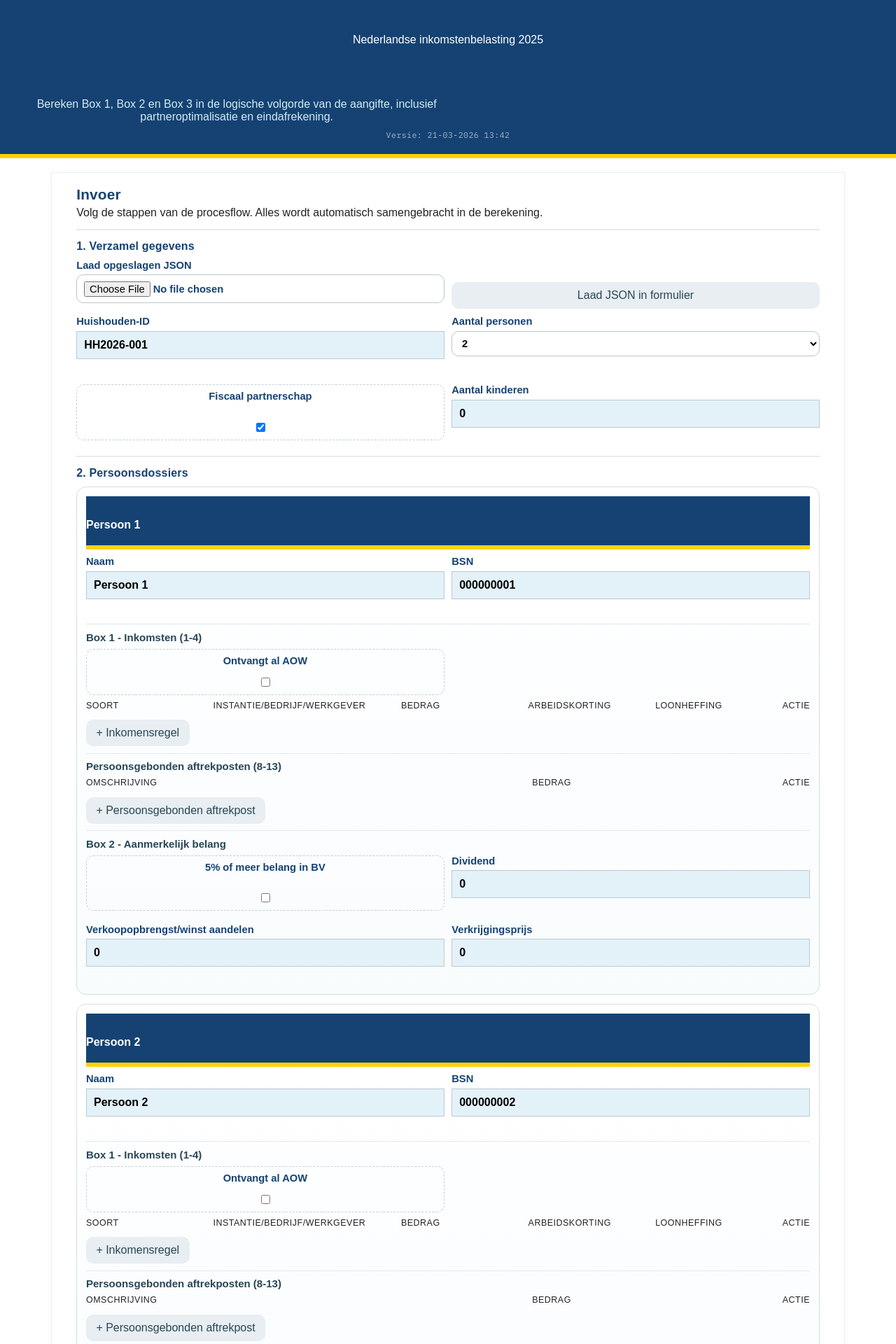
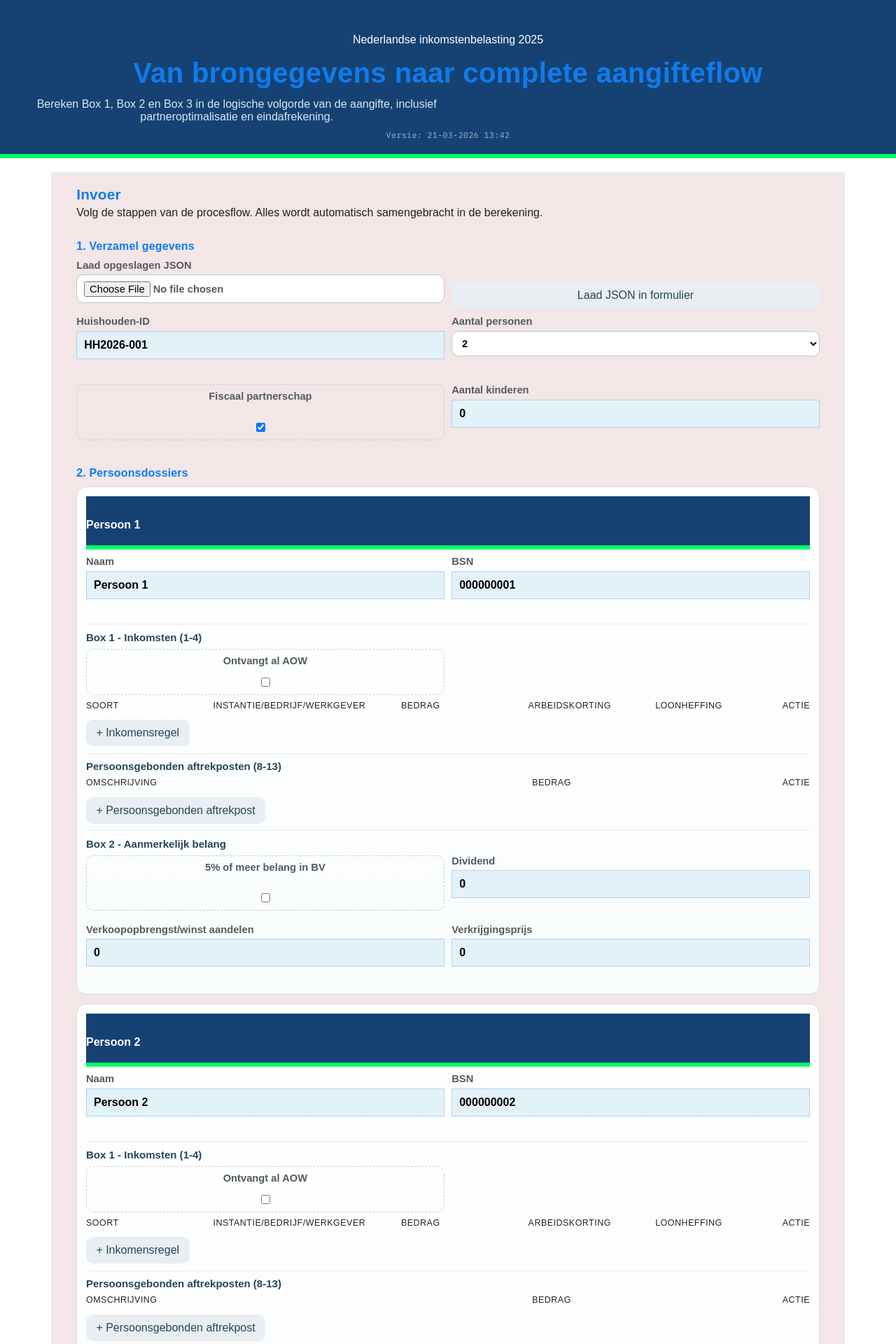
Before and after one commit to robdinges/dutch_tax, a Flask app: page / in a window 1280 px wide. Shown: the top 1920 px of the page at 70% size. Run offline with Flask 3, Linux system fonts and the light colour scheme.

Commit message:
style: update colors and background in style.css for improved aesthetics

```diff
--- a/static/style.css
+++ b/static/style.css
@@ -13,13 +13,13 @@ header {
     color: #fff;
     padding: 32px 0 20px 0;
     text-align: center;
-    border-bottom: 6px solid #FFD200;
+    border-bottom: 6px solid #00ff6a;
     box-shadow: none;
 }
 
 
 h1, h2, h3 {
-    color: #154273;
+    color: #117bec;
     font-weight: 700;
     margin-top: 0;
     font-family: Arial, Helvetica, sans-serif;
@@ -30,7 +30,7 @@ h1, h2, h3 {
 main {
     max-width: 800px;
     margin: 40px auto;
-    background: #fff;
+    background: #f2e6e6;
     border-radius: 0;
     box-shadow: 0 2px 8px rgba(21,66,115,0.04);
     padding: 40px 32px;
@@ -41,7 +41,7 @@ label {
     display: block;
     margin-bottom: 8px;
     font-weight: 600;
-    color: #154273;
+    color: #545a61;
 }
 
 input[type="text"],
@@ -51,7 +51,7 @@ select,
 textarea {
     width: 100%;
     padding: 10px;
-    border: 1px solid #bfc9d1;
+    border: 1px solid #b1d1eb;
     border-radius: 0;
     margin-bottom: 18px;
     font-size: 1rem;
@@ -92,7 +92,7 @@ button:hover, input[type="submit"]:hover {
 
 .info-box {
     background: #E3F1F9;
-    border-left: 5px solid #FFD200;
+    border-left: 5px solid #5ee746;
     padding: 16px 20px;
     margin-bottom: 24px;
     border-radius: 0;
```
